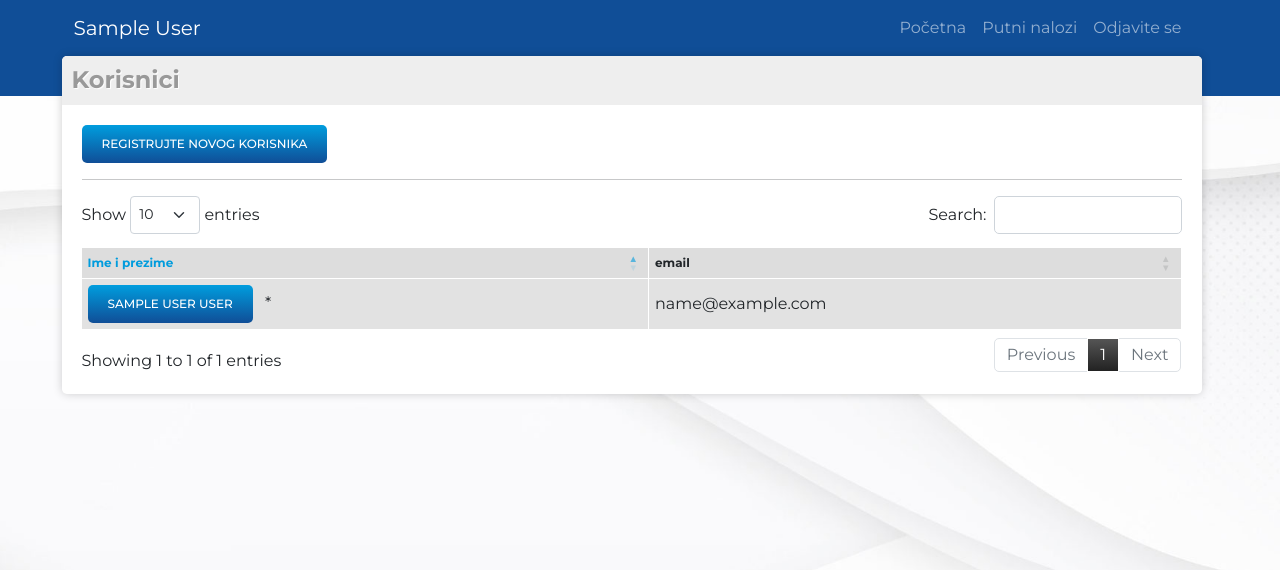
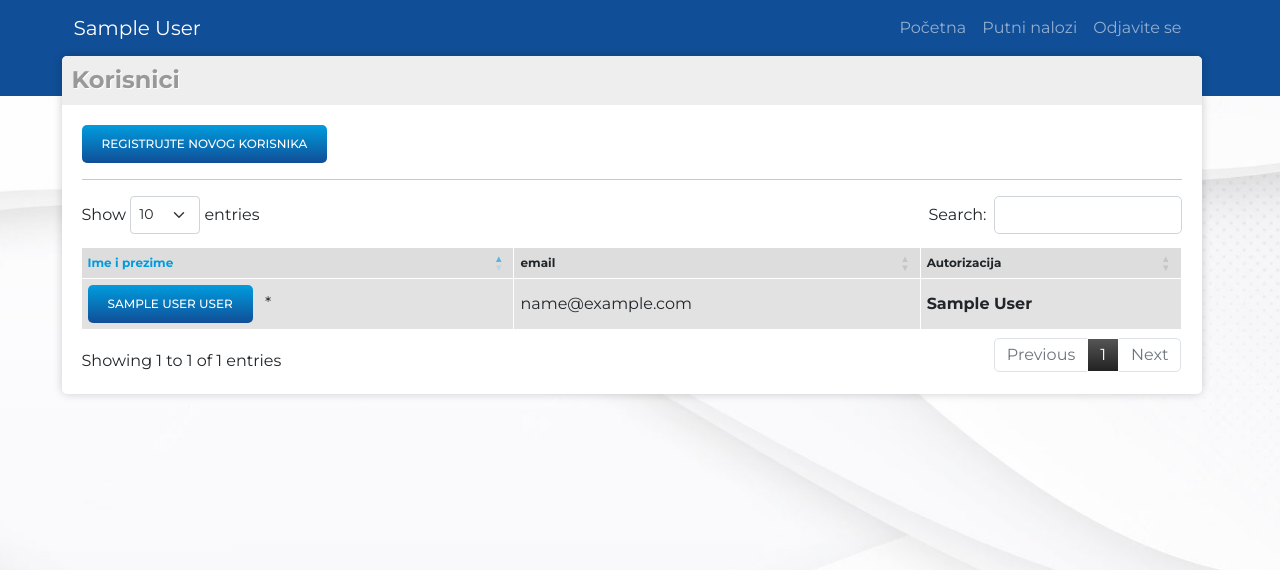
Before and after one commit to miiihaaas/PutniNalozi, a Flask app: page /user_list in a window 1280 px wide. Shown: the top 570 px of the page. Run offline with Flask 2, Linux system fonts and the light colour scheme; a user stored in the database is signed in; tables that the repository leaves empty hold one stand-in row (values such as "Sample post"); some libraries are stand-ins or nearby versions.

Commit message:
v 0.355 c_cashier = c_admin

```diff
--- a/putninalozi/companys/routes.py
+++ b/putninalozi/companys/routes.py
@@ -70,9 +70,11 @@ def company_profile(company_id): #ovo je funkcija za editovanje user-a
     if not current_user.is_authenticated:
         flash('Da biste pristupili ovoj stranici treba da budete ulogovani.', 'danger')
         return redirect(url_for('users.login'))
-    elif current_user.authorization not in ['s_admin', 'c_admin', 'c_functionary', 'c_founder']:
+    elif current_user.authorization not in ['s_admin', 'c_admin', 'c_functionary', 'c_founder', 'c_cashier']:
+        flash('Nemate ovlašćenja da pristupite ovoj stranici.', 'danger')
         return render_template('403.html')
     elif current_user.user_company.id != company.id and current_user.authorization != 's_admin':
+        flash('Nemate ovlašćenja da pristupite ovoj stranici.', 'danger')
         return render_template('403.html')
     form = EditCompanyForm()
     if form.validate_on_submit():
--- a/putninalozi/templates/travel_warrant.html
+++ b/putninalozi/templates/travel_warrant.html
@@ -437,7 +437,7 @@
         <a
           class="btn btn-outline-danger btn-block"
           href="{{ url_for('travel_warrants.add_expenses', warrant_id=warrant.travel_warrant_id) }}"
-          >Dodaj trošak</a
+          >Dodajte trošak</a
         >
       </div>
       <br />
--- a/putninalozi/templates/travel_warrant_user.html
+++ b/putninalozi/templates/travel_warrant_user.html
@@ -277,7 +277,7 @@
       <br>
       <hr>
       <div class="form-group">
-        <a class="btn btn-info" href="{{ url_for('travel_warrants.add_expenses', warrant_id=warrant.travel_warrant_id) }}">Dodaj trošak</a>
+        <a class="btn btn-info" href="{{ url_for('travel_warrants.add_expenses', warrant_id=warrant.travel_warrant_id) }}">Dodajte trošak</a>
       </div>
       <br>
       <table id="data" border="1" class="table table-striped">
--- a/putninalozi/templates/user_list.html
+++ b/putninalozi/templates/user_list.html
@@ -25,11 +25,12 @@
         </tr>
       {% endfor %}
     </tbody>
-  {% elif current_user.authorization in ['c_admin', 'c_functionary', 'c_founder']  %}
+  {% elif current_user.authorization in ['c_admin', 'c_functionary', 'c_founder', 'c_cashier']  %}
     <thead>
       <tr id="header">
         <th>Ime i prezime</th>
         <th>email</th>
+        <th>Autorizacija</th>
       </tr>
     </thead>
     <tbody>
@@ -39,6 +40,7 @@
             <tr>
               <td> <a class="mr-2 btn btn-info" href="{{ url_for('users.user_profile', user_id=user.id) }}" title="Uređivanje korisnika">{{ user.name }} {{ user.surname }}</a> {% if user.principal %} * {% endif %} </td>
               <td>{{ user.email }}</td>
+              <th>{{ user.authorization }}</th>
             </tr>
           {% endif %}
         {% endif %}
@@ -49,6 +51,7 @@
       <tr id="header">
         <th>Ime i prezime</th>
         <th>email</th>
+        <th>Autorizacija</th>
       </tr>
     </thead>
     <tbody>
@@ -57,6 +60,7 @@
           <tr>
             <td> <a class="mr-2 btn btn-info" href="{{ url_for('users.user_profile', user_id=user.id) }}" title="Uređivanje korisnika">{{ user.name }} {{ user.surname }}</a> {% if user.principal %} * {% endif %} </td>
             <td>{{ user.email }}</td>
+            <th>{{ user.authorization }}</th>
           </tr>
         {% endif %}
       {% endfor %}
--- a/putninalozi/travel_warrants/routes.py
+++ b/putninalozi/travel_warrants/routes.py
@@ -250,7 +250,7 @@ def travel_warrant_profile(warrant_id):
         flash('Nemate ovlašćenje da posetite ovu stranici.', 'danger')
         return render_template('403.html')
 
-    if current_user.authorization not in ['c_admin', 's_admin', 'c_functionary', 'c_founder']:
+    if current_user.authorization not in ['c_admin', 's_admin', 'c_functionary', 'c_founder', 'c_cashier', 'o_cashier']:
         if warrant.status == 'storniran' or warrant.status == 'obračunat':
             return render_template('read_travel_warrant_user.html', title='Pregled putnog naloga', warrant=warrant, legend='Pregled putnog naloga', rod=rod, troskovi=troskovi)
         else:
--- a/putninalozi/users/routes.py
+++ b/putninalozi/users/routes.py
@@ -26,7 +26,7 @@ def register_u():
     if not current_user.is_authenticated:
         flash('Da biste pristupili ovoj stranici treba da budete ulogovani.', 'danger')
         return redirect(url_for('users.login'))
-    elif current_user.is_authenticated and (current_user.authorization not in ['c_admin', 's_admin', 'c_functionary', 'c_founder']):
+    elif current_user.is_authenticated and (current_user.authorization not in ['c_admin', 's_admin', 'c_functionary', 'c_founder', 'c_cashier']):
         flash('Nemate autorizaciju da posetite ovu stranicu.', 'danger')
         return redirect(url_for('main.home'))
     form = RegistrationUserForm()
@@ -72,7 +72,7 @@ def user_profile(user_id): #ovo je funkcija za editovanje user-a
     if not current_user.is_authenticated:
         flash('Da biste pristupili ovoj stranici treba da budete ulogovani.', 'danger')
         return redirect(url_for('users.login'))
-    elif current_user.authorization not in ['s_admin', 'c_admin', 'c_functionary', 'c_founder']:
+    elif current_user.authorization not in ['s_admin', 'c_admin', 'c_functionary', 'c_founder', 'c_cashier']:
         flash('Nemate ovlašćenje da pristupite ovoj stranici.', 'danger')
         return render_template('403.html')
     elif current_user.authorization == 's_admin':
@@ -86,7 +86,7 @@ def user_profile(user_id): #ovo je funkcija za editovanje user-a
     if form.validate_on_submit():
         user.name = form.name.data.title()
         user.surname = form.surname.data.title()
-        if form.authorization.data not in ['c_member', 'c_functionary', 'c_founder', 'o_character']:
+        if form.authorization.data not in ['c_member', 'c_functionary', 'c_founder', 'c_cashier']:
             user.workplace = form.workplace.data
         else:
             user.workplace = ""
```
